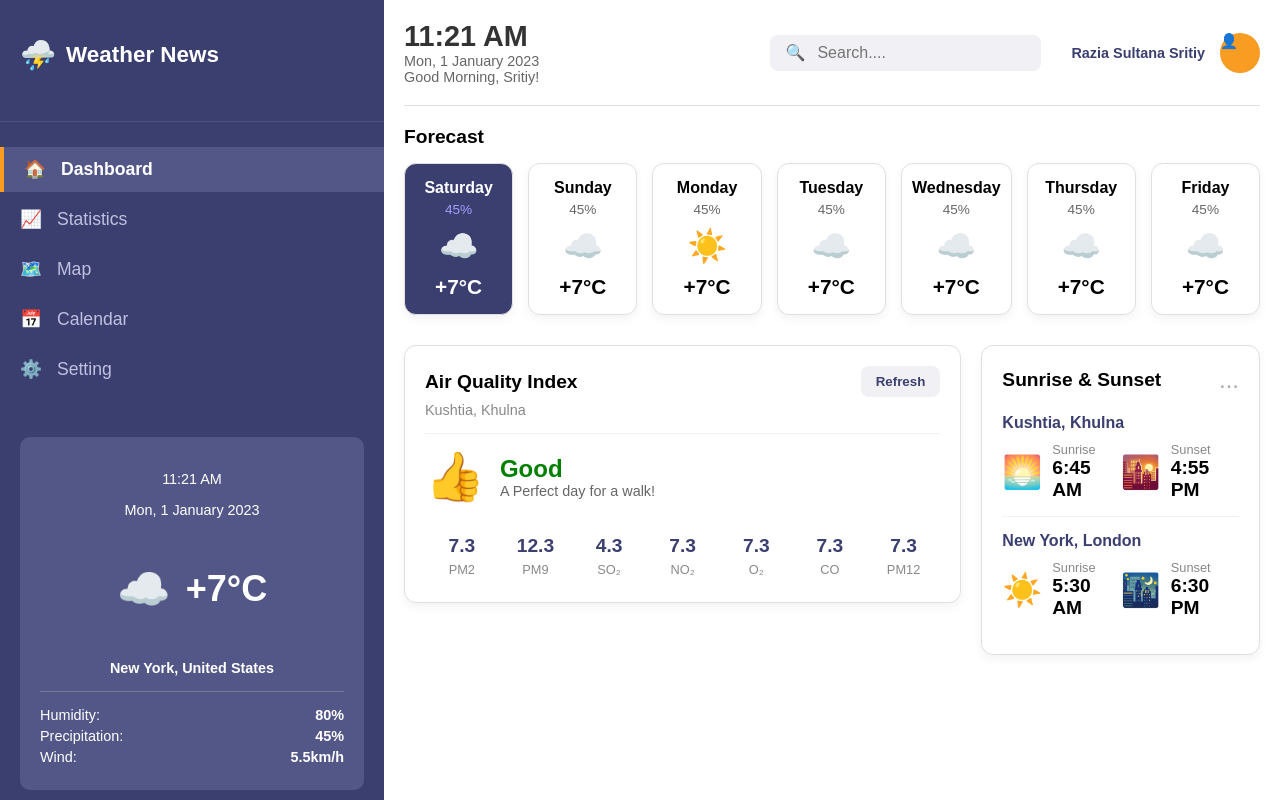
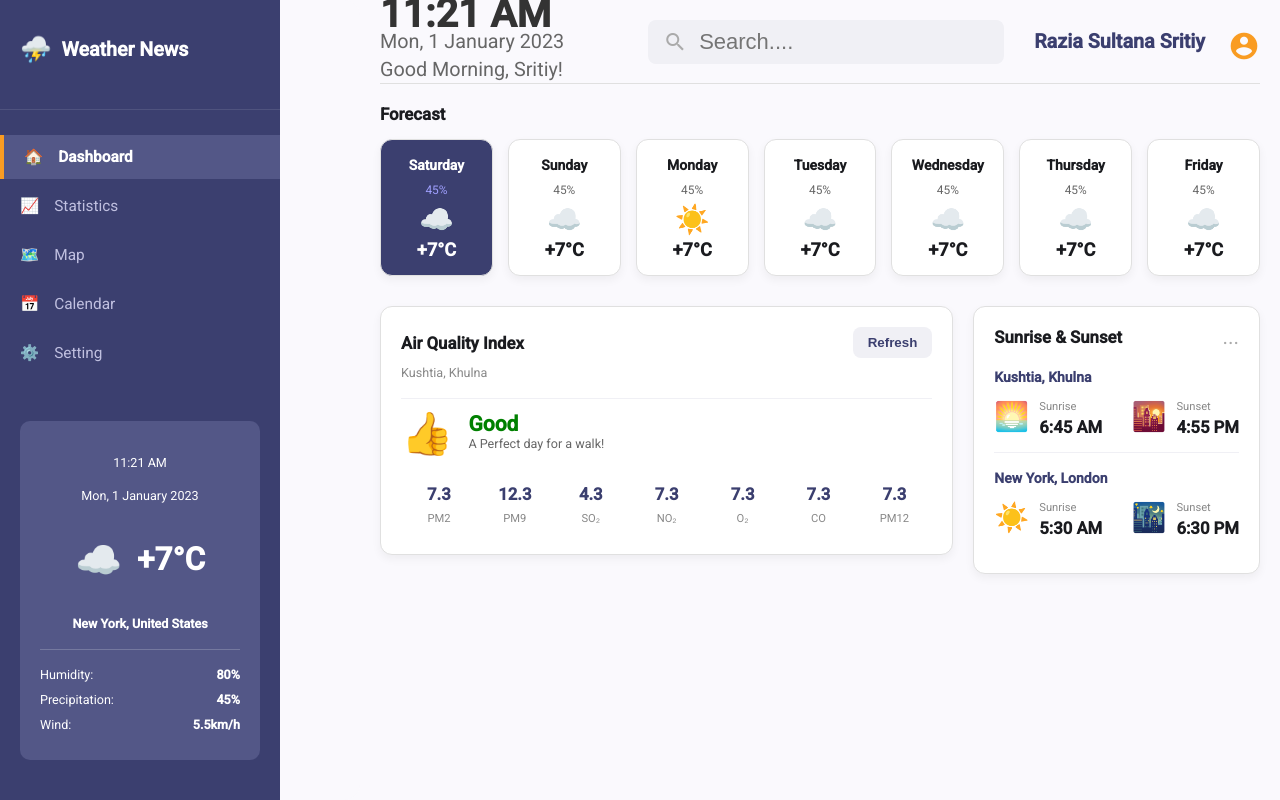
Before and after one commit to finkord/weather-dashboard, an Angular app: page / in a window 1280 px wide. Built offline with nearby package versions, Linux system fonts and the light colour scheme.

Commit message:
start implementing angular material

```diff
--- a/angular.json
+++ b/angular.json
@@ -25,6 +25,7 @@
               }
             ],
             "styles": [
+              "src/custom-theme.scss",
               "src/styles.css"
             ]
           },
--- a/package.json
+++ b/package.json
@@ -22,10 +22,12 @@
   },
   "private": true,
   "dependencies": {
+    "@angular/cdk": "^20.2.12",
     "@angular/common": "^20.3.0",
     "@angular/compiler": "^20.3.0",
     "@angular/core": "^20.3.0",
     "@angular/forms": "^20.3.0",
+    "@angular/material": "^20.2.12",
     "@angular/platform-browser": "^20.3.0",
     "@angular/router": "^20.3.0",
     "rxjs": "~7.8.0",
--- a/src/app/app.css
+++ b/src/app/app.css
@@ -1,8 +1,16 @@
+:host {
+  display: block;
+  height: 100vh;
+}
+
+.weather-dashboard-container {
+  height: 100%;
+}
 
 .main-content-area {
-    flex-grow: 1;
-    display: flex;
-    flex-direction: column;
-    padding: 20px;
-    overflow-y: auto;
+  flex-grow: 1;
+  display: flex;
+  flex-direction: column;
+  padding: 20px;
+  overflow-y: auto;
 }
--- a/src/app/app.html
+++ b/src/app/app.html
@@ -1,10 +1,14 @@
-<div class="weather-dashboard-container">
-  <app-sidebar></app-sidebar>
+<mat-sidenav-container class="weather-dashboard-container">
 
-  <div class="main-content-area">
+  <mat-sidenav mode="side" opened>
+    <app-sidebar></app-sidebar>
+  </mat-sidenav>
+
+  <mat-sidenav-content class="main-content-area">
     <app-header></app-header>
+    <app-main-content></app-main-content>
+  </mat-sidenav-content>
 
-    <app-main-content></app-main-content>
-  </div>
-</div>
+</mat-sidenav-container>
+
 <router-outlet></router-outlet>
--- a/src/app/components/header/header.css
+++ b/src/app/components/header/header.css
@@ -1,9 +1,14 @@
-.dashboard-header {
-    display: flex;
-    justify-content: space-between;
-    align-items: center;
+/* :host - це сам компонент <app-header> */
+:host {
+  display: block;
+}
+
+mat-toolbar.dashboard-header {
   padding-bottom: 20px;
   border-bottom: 1px solid #e0e0e0;
+  color: #333;
+  padding-left: 0;
+  padding-right: 0;
 }
 
 /* --- Ліва частина (Час/Дата) --- */
@@ -17,8 +22,14 @@
   font-weight: bold;
   color: #333;
 }
-.date-text, .greeting-text {
+.date-text,
+.greeting-text {
   font-size: 0.9em;
+}
+
+/* --- Розпірка --- */
+.spacer {
+  flex: 1 1 auto;
 }
 
 /* --- Права частина (Пошук/Користувач) --- */
@@ -55,10 +66,16 @@
   font-weight: bold;
   color: #3b3f6f;
 }
-.avatar {
+
+/* Стилізуємо кнопку-іконку аватара */
+.avatar-button {
+  margin-left: 15px;
+  color: #f99c22;
   width: 40px;
   height: 40px;
-    background-color: #f99c22;
-    border-radius: 50%;
-    margin-left: 15px;
 }
+.avatar-button mat-icon {
+  font-size: 32px;
+  width: 32px;
+  height: 32px;
+}
--- a/src/app/components/header/header.html
+++ b/src/app/components/header/header.html
@@ -1,17 +1,25 @@
-<header class="dashboard-header">
+<mat-toolbar class="dashboard-header" color="primary">
+
     <div class="header-left">
         <div class="time-text">11:21 AM</div>
         <div class="date-text">Mon, 1 January 2023</div>
         <div class="greeting-text">Good Morning, Sritiy!</div>
     </div>
+
+    <span class="spacer"></span>
+
     <div class="header-right">
         <div class="search-box">
-            <span class="search-icon">🔍</span>
+            <mat-icon class="search-icon">search</mat-icon>
             <input type="text" placeholder="Search....">
         </div>
+
         <div class="user-profile">
             <span class="user-name">Razia Sultana Sritiy</span>
-            <div class="avatar">👤</div>
+            <button mat-icon-button class="avatar-button">
+                <mat-icon>account_circle</mat-icon>
+            </button>
         </div>
     </div>
-</header>
+
+</mat-toolbar>
--- a/src/app/components/sidebar/sidebar.css
+++ b/src/app/components/sidebar/sidebar.css
@@ -1,5 +1,5 @@
 .sidebar-container {
-  width: 30vw;
+  width: 280px;
   background-color: #3b3f6f;
   color: white;
   padding: 20px 0;
--- /dev/null
+++ b/src/custom-theme.scss
@@ -0,0 +1,35 @@
+
+// Include theming for Angular Material with `mat.theme()`.
+// This Sass mixin will define CSS variables that are used for styling Angular Material
+// components according to the Material 3 design spec.
+// Learn more about theming and how to use it for your application's
+// custom components at https://material.angular.dev/guide/theming
+@use '@angular/material' as mat;
+
+html {
+  @include mat.theme((
+    color: (
+      primary: mat.$azure-palette,
+      tertiary: mat.$blue-palette,
+    ),
+    typography: Roboto,
+    density: 0,
+  ));
+}
+
+body {
+  // Default the application to a light color theme. This can be changed to
+  // `dark` to enable the dark color theme, or to `light dark` to defer to the
+  // user's system settings.
+  color-scheme: light;
+
+  // Set a default background, font and text colors for the application using
+  // Angular Material's system-level CSS variables. Learn more about these
+  // variables at https://material.angular.dev/guide/system-variables
+  background-color: var(--mat-sys-surface);
+  color: var(--mat-sys-on-surface);
+  font: var(--mat-sys-body-medium);
+
+  // Reset the user agent margin.
+  margin: 0;
+}
--- a/src/index.html
+++ b/src/index.html
@@ -6,6 +6,8 @@
   <base href="/">
   <meta name="viewport" content="width=device-width, initial-scale=1">
   <link rel="icon" type="image/x-icon" href="favicon.ico">
+  <link href="https://fonts.googleapis.com/css2?family=Roboto:wght@300;400;500&display=swap" rel="stylesheet">
+  <link href="https://fonts.googleapis.com/icon?family=Material+Icons" rel="stylesheet">
 </head>
 <body>
   <app-root></app-root>
--- a/src/styles.css
+++ b/src/styles.css
@@ -11,3 +11,12 @@ body {
   background-color: white;
   overflow: hidden;
 }
+
+html,
+body {
+  height: 100%;
+}
+body {
+  margin: 0;
+  font-family: Roboto, 'Helvetica Neue', sans-serif;
+}
```
Also changed, not shown: src/app/app.ts (+9 -1 lines), src/app/components/header/header.ts (+14 -1 lines), 1 other file (tests, documents, lock files or other folders). Lines whose indentation alone changed are shown as unchanged.
